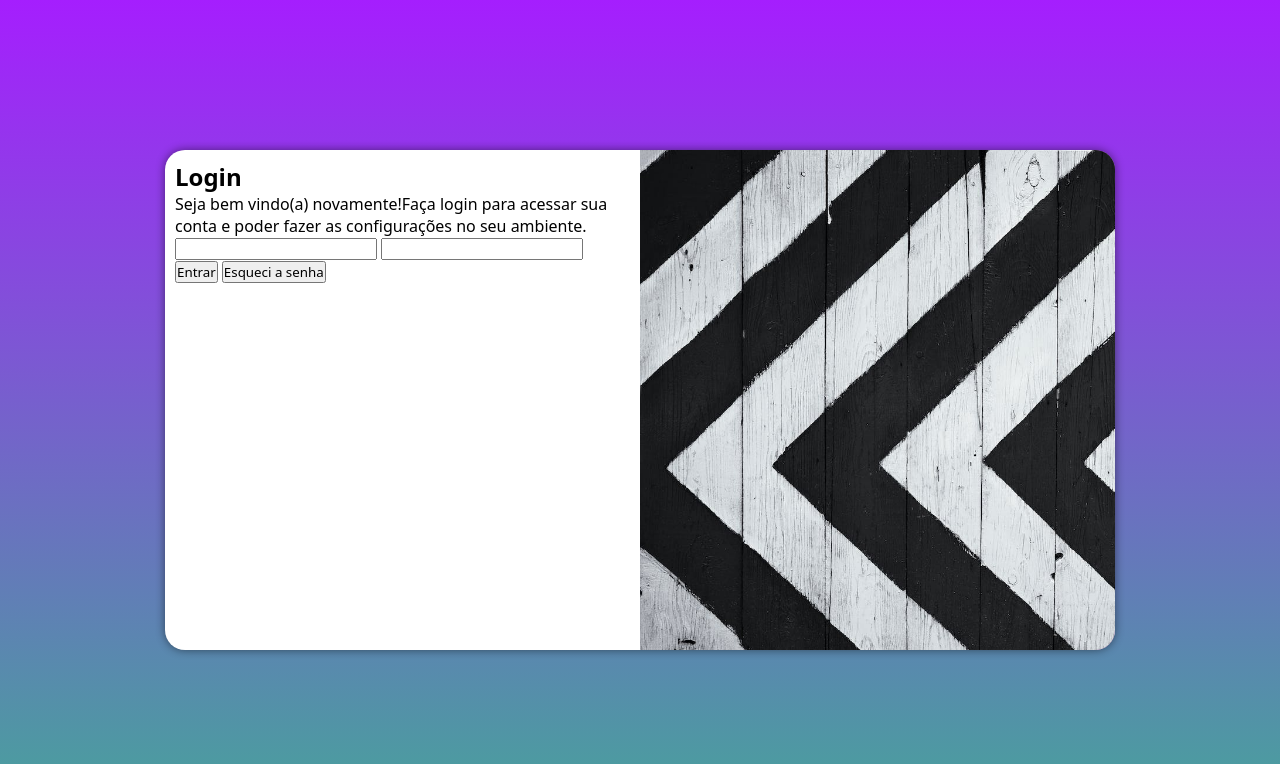
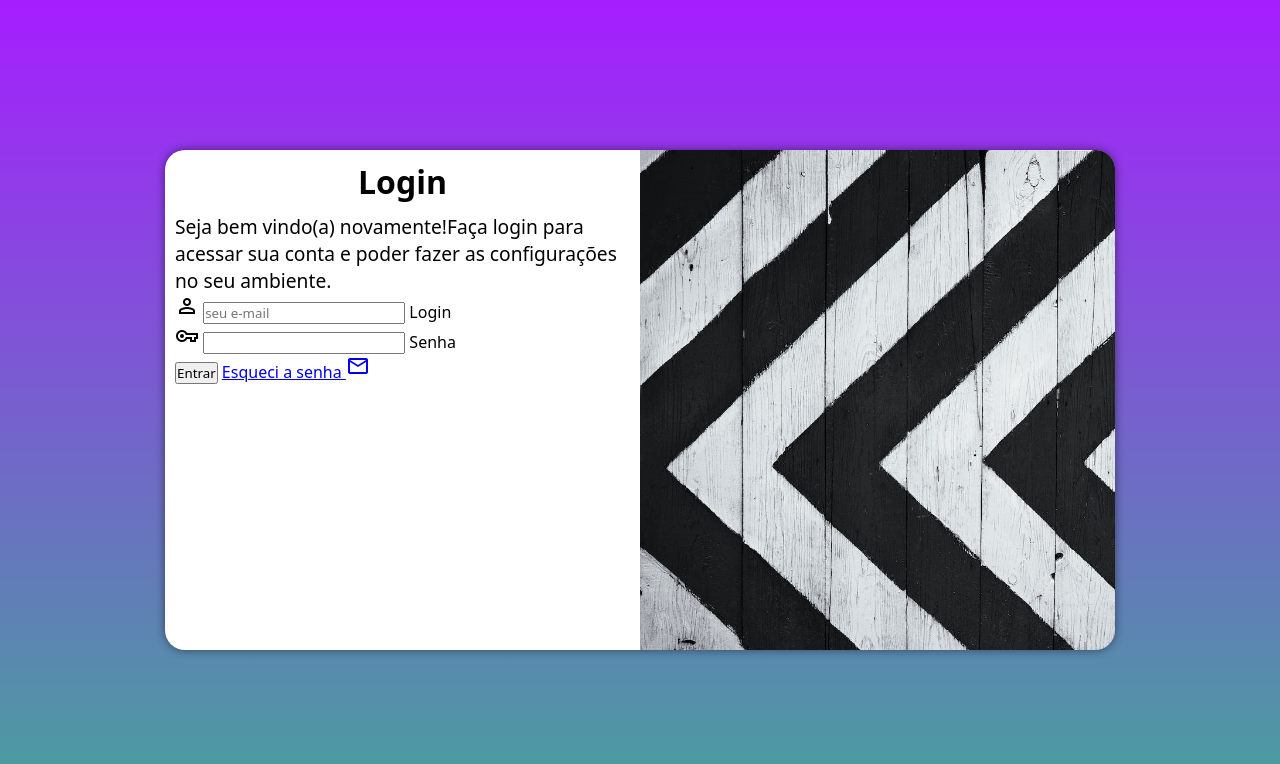
Before and after one commit to Gustavo-bonif/projeto-login, a plain HTML site: page index.html in a window 1280 px wide. Drawn offline with nearby package versions, Linux system fonts and the light colour scheme.

Commit message:
organizando o html do formulário

```diff
--- a/estilos/media-query.css
+++ b/estilos/media-query.css
@@ -45,4 +45,12 @@
         width: 50%;
     }
 
+    div#formulario>h1{
+        font-size: 2em;
+    }
+
+    div#formulario>p{
+        font-size: 1.2em;
+    }
+
 }
--- a/estilos/style.css
+++ b/estilos/style.css
@@ -57,3 +57,12 @@ section#login > div#formulario{
     display: block;
     padding: 10px;
 }
+
+div#formulario>h1{
+    text-align: center;
+    margin-bottom: 10px;
+}
+
+div#formulario>p{
+    font-size: 0.8em;
+}
--- a/index.html
+++ b/index.html
@@ -1,12 +1,16 @@
 <!DOCTYPE html>
 <html lang="pt-br">
+
 <head>
     <meta charset="UTF-8">
     <meta name="viewport" content="width=device-width, initial-scale=1.0">
     <title>Tela de Login</title>
     <link rel="stylesheet" href="estilos/style.css">
     <link rel="stylesheet" href="estilos/media-query.css">
+    <link rel="stylesheet"
+        href="https://fonts.googleapis.com/css2?family=Material+Symbols+Outlined:opsz,wght,FILL,GRAD@20..48,100..700,0..1,-50..200" />
 </head>
+
 <body>
 
     <main>
@@ -18,14 +22,31 @@
 
             <div id="formulario">
                 <h1>Login</h1>
-                <p>Seja bem vindo(a) novamente!Faça login para acessar sua conta e poder fazer as configurações no seu ambiente.</p>
+                <p>Seja bem vindo(a) novamente!Faça login para acessar sua conta e poder fazer as configurações no seu
+                    ambiente.</p>
 
-                <form action="login.php" method="post">
+                <form action="login.php" method="post" autocomplete="on">
 
-                    <input type="text" name="email" id="iemail">
-                    <input type="password" name="semha" id="isenha">
-                    <input type="submit" value="Entrar" id="logar">
-                    <input type="button" value="Esqueci a senha" id="recuperar">
+                    <div id="campo">
+
+                        <span class="material-symbols-outlined">person</span>
+                        <input type="email" name="login" id="ilogin" placeholder="seu e-mail" autocomplete="email" required maxlength="30">
+                        <label for="ilogin">Login</label>
+
+                    </div>
+
+                    <div id="campo">
+
+                        <span class="material-symbols-outlined">vpn_key</span>
+                        <input type="password" name="semha" id="isenha" autocomplete="current-password" required minlength="8" maxlength="20">
+                        <label for="isenha">Senha</label>
+
+                    </div>
+
+                    <input type="submit" value="Entrar" id="logar" placeholder="sua senha">
+                    <!-- <input type="button" value="Esqueci a senha" id="recuperar"> -->
+                    <a href="esqueci.html">Esqueci a senha <span class="material-symbols-outlined">mail
+                    </span></a>
 
                 </form>
 
@@ -37,4 +58,5 @@
 
 
 </body>
+
 </html>
```
